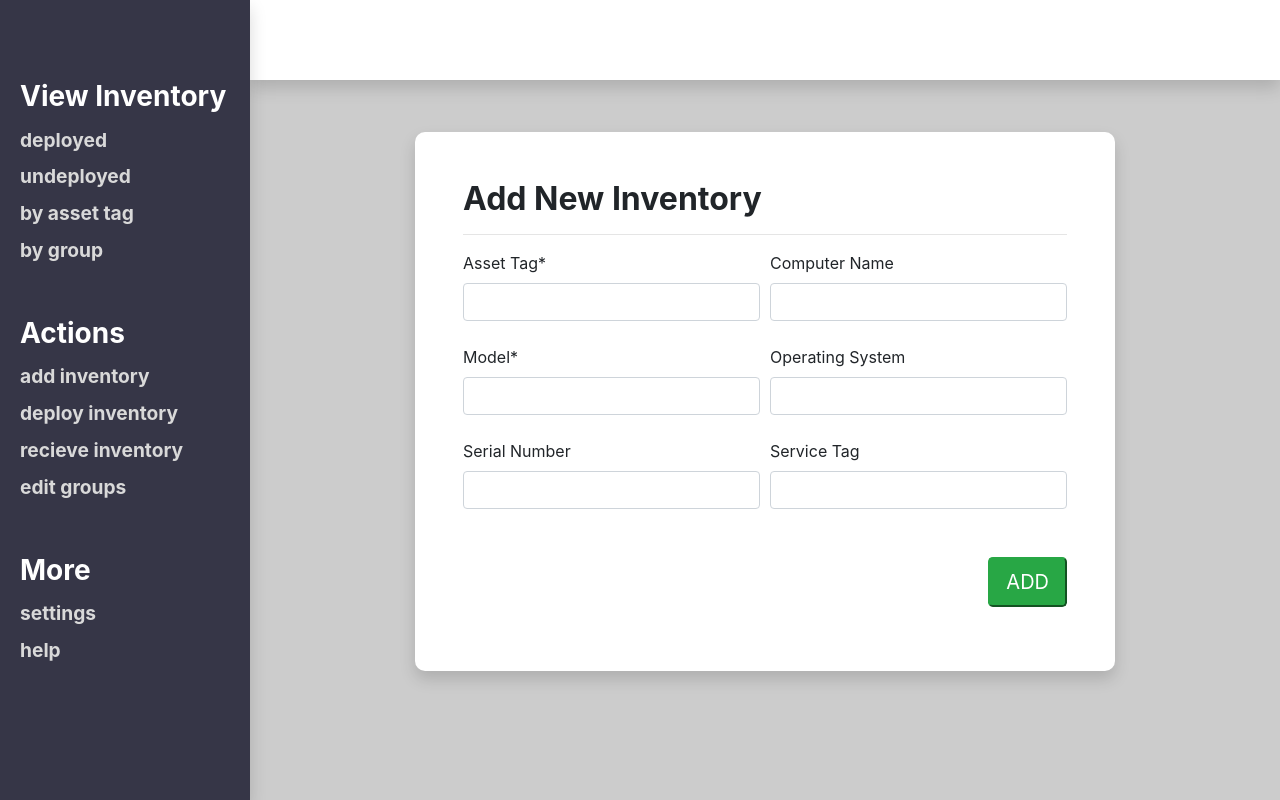
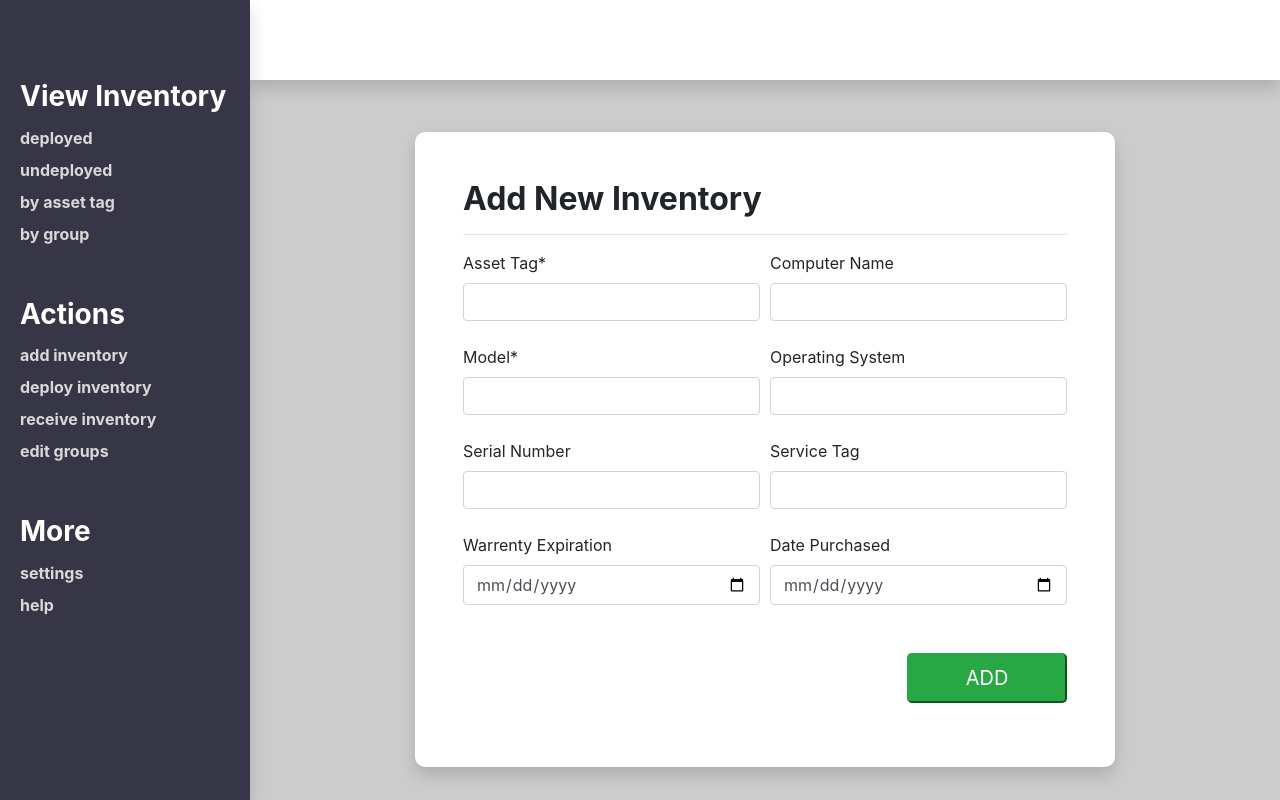
Before and after one commit to teschel6/assetManager, a Django app: page /add/ in a window 1280 px wide. Run offline with Django 3.2, Linux system fonts and the light colour scheme; some libraries are stand-ins or nearby versions.

Commit message:
Added forms

```diff
--- a/assetManager/manager/static/manager/css/main.css
+++ b/assetManager/manager/static/manager/css/main.css
@@ -38,7 +38,7 @@ ul.menu_list{
 }
 
 li.menu_item{
-	font-size: 1.2em;
+	font-size: 1em;
 	line-height: 1.5;
 	font-weight: bold;
 	color: #d9d9d9;
@@ -55,6 +55,7 @@ li.menu_item:hover{
 	2px rgba(0,0,0,0.24);
 }
 .menu_item a{
+	display: block;
 	color: inherit;
 	text-decoration: none;
 }
@@ -74,7 +75,10 @@ div.top_bar{
 }
 
 
-div.cardd{
+
+/*Custom Form and Card styling*/
+
+div.cardd{ /*non-bootstrap card*/
 	background-color: white;
 	border-radius: 10px;
 	margin: auto;
@@ -91,3 +95,8 @@ div.cardd{
 h2.cardd_header{
 	font-weight: bold;
 }
+
+/*wider button*/
+.btn-wide{
+	width: 10rem;
+}
--- a/assetManager/manager/templates/manager/add.html
+++ b/assetManager/manager/templates/manager/add.html
@@ -38,9 +38,21 @@
                         	<input type="text" class="form-control" id="service_tag">
 			</div>
 			</div>
+
+			<div class="form-row">
+			<div class="col">
+				<label for="warr_exp">Warrenty Expiration</label>
+				<input type="date" class="form-control" id="warr_exp">
+			</div>
+			<div class="col">
+				<label for="purchased">Date Purchased</label>
+				<input type="date" class="form-control" id="purchased">
+			</div>
+			</div>
+
 			<br>
 			<div style="text-align:right">
-				<button type="submit" class="btn-lg btn-success">ADD</button>
+				<button type="submit" class="btn-lg btn-success btn-wide">ADD</button>
 			</div>
 		</div>
 	</form>
--- a/assetManager/manager/templates/manager/index.html
+++ b/assetManager/manager/templates/manager/index.html
@@ -23,8 +23,8 @@
 		<h3 class="menu_title">Actions</h3>
                         <ul class="menu_list">
                                 <li class="menu_item"><a href='/add'>add inventory</a></li>
-                                <li class="menu_item">deploy inventory</li>
-                                <li class="menu_item">recieve inventory</li>
+                                <li class="menu_item"><a href='/deploy'>deploy inventory</a></li>
+                                <li class="menu_item"><a href='/receive'>receive inventory</a></li>
 				<li class="menu_item">edit groups</li>
                         </ul>
 
--- a/assetManager/manager/urls.py
+++ b/assetManager/manager/urls.py
@@ -7,4 +7,6 @@ app_name = 'manager'
 urlpatterns = [
     path('',views.index, name='index'),
     path('add/', views.add, name='add'),
+    path('deploy/',views.deploy, name='deploy'),
+    path('receive/',views.receive, name='receive'),
 ]
--- a/assetManager/manager/views.py
+++ b/assetManager/manager/views.py
@@ -9,5 +9,13 @@ def index(request):
 	return render(request, 'manager/index.html',context)
 
 def add(request):
-	context = {'sub_template':'manager/add.html'} #add.html form
+	context = {'sub_template':'manager/add.html'}
 	return render(request, 'manager/index.html',context)
+
+def deploy(request):
+	context = {'sub_template':'manager/deploy.html'}
+	return render(request, 'manager/index.html',context)
+
+def receive(request):
+	context = {'sub_template':'manager/receive.html'}
+	return render(request, 'manager/index.html',context)
```
Also changed, not shown: assetManager/manager/templates/manager/deploy.html (added, +28 -0 lines), assetManager/manager/templates/manager/receive.html (added, +20 -0 lines), 2 other files.
